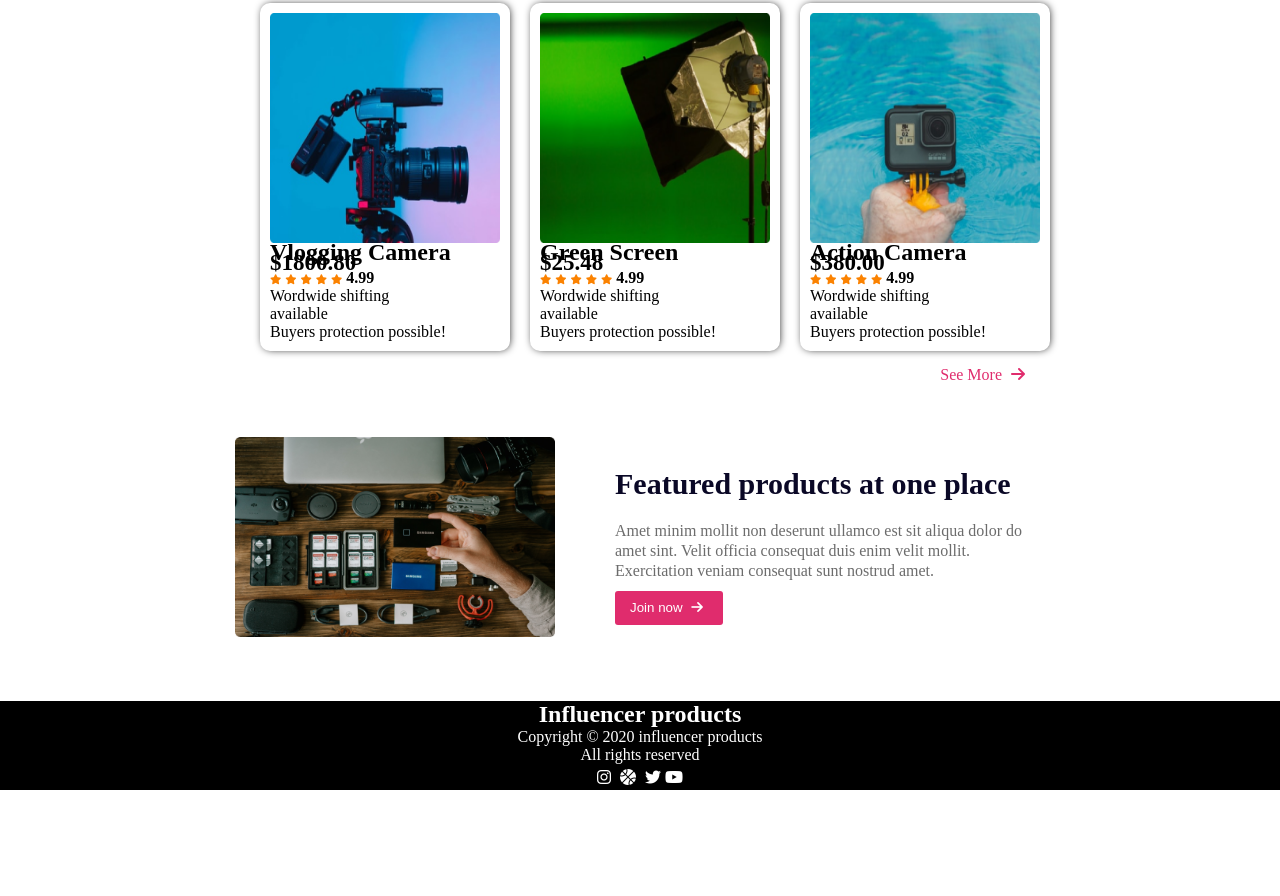
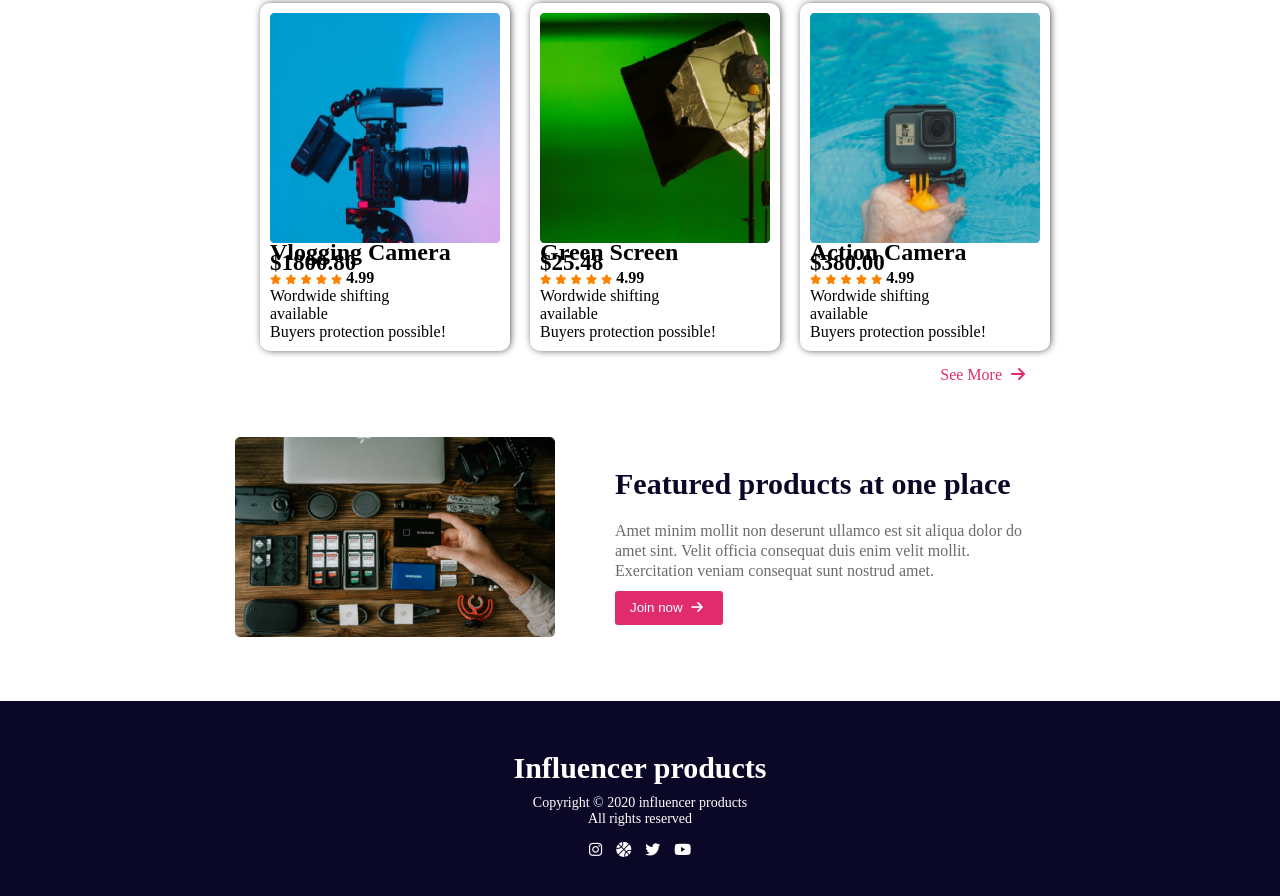
Before and after one commit to uh-shuvo/influencer-products, a plain HTML site: page index.html in a window 1280 px wide. Shown: the part 1239-2135 px from the top of the page. Before the commit the page ends 2029 px from the top, so only its background shows below. Drawn offline with Linux system fonts and the light colour scheme.

Commit message:
css added

```diff
--- a/style.css
+++ b/style.css
@@ -210,8 +210,9 @@ body {}
 /* footer start
 ================ */
 footer {
+    padding: 50px;
     margin-top: 60px;
-    background-color: black;
+    background-color: #0A0826;
 }
 
 * {
@@ -222,3 +223,18 @@ footer {
     color: white;
     text-align: center;
 }
+
+.footer-name {
+    font-size: 30px;
+}
+
+.footer-desk {
+    margin-top: 10px;
+    font-size: 14px;
+    margin-bottom: 10px;
+}
+
+.footer-media i {
+    font-size: 15px;
+    margin: 5px;
+}
```
